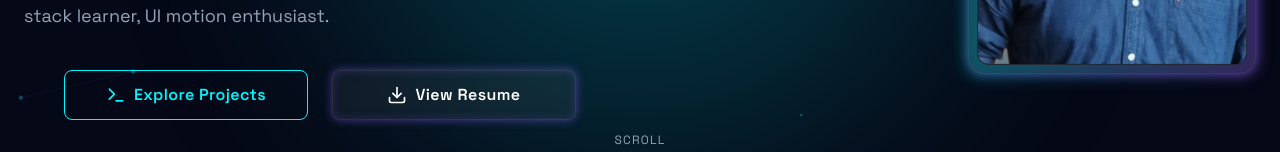
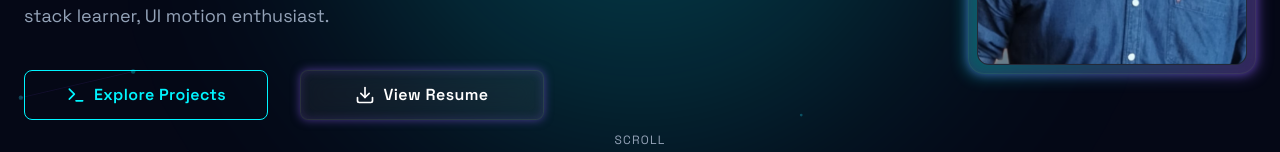
Before and after one commit to Kunaltiwari2109/my-portfolio, a React (Vite) app: page / in a window 1280 px wide. Shown: the part 556-708 px from the top of the page. Built offline with nearby package versions, Linux system fonts and the light colour scheme; no server answers.

Commit message:
Increase gap between hero buttons and left-align primary button

```diff
--- a/src/components/Hero.jsx
+++ b/src/components/Hero.jsx
@@ -40,7 +40,7 @@
             engineering. MERN stack learner, UI motion enthusiast.
           </p>
 
-          <div className="flex flex-col sm:flex-row items-center justify-center gap-6">
+          <div className="flex flex-col sm:flex-row items-center justify-center sm:justify-start gap-8">
             <a
               href="#projects"
               className="group relative w-full max-w-[13.5rem] md:max-w-[15.25rem] overflow-hidden rounded-lg border border-electricBlue bg-transparent px-6 py-3 flex items-center justify-center gap-2 text-electricBlue font-semibold tracking-wide"
```
